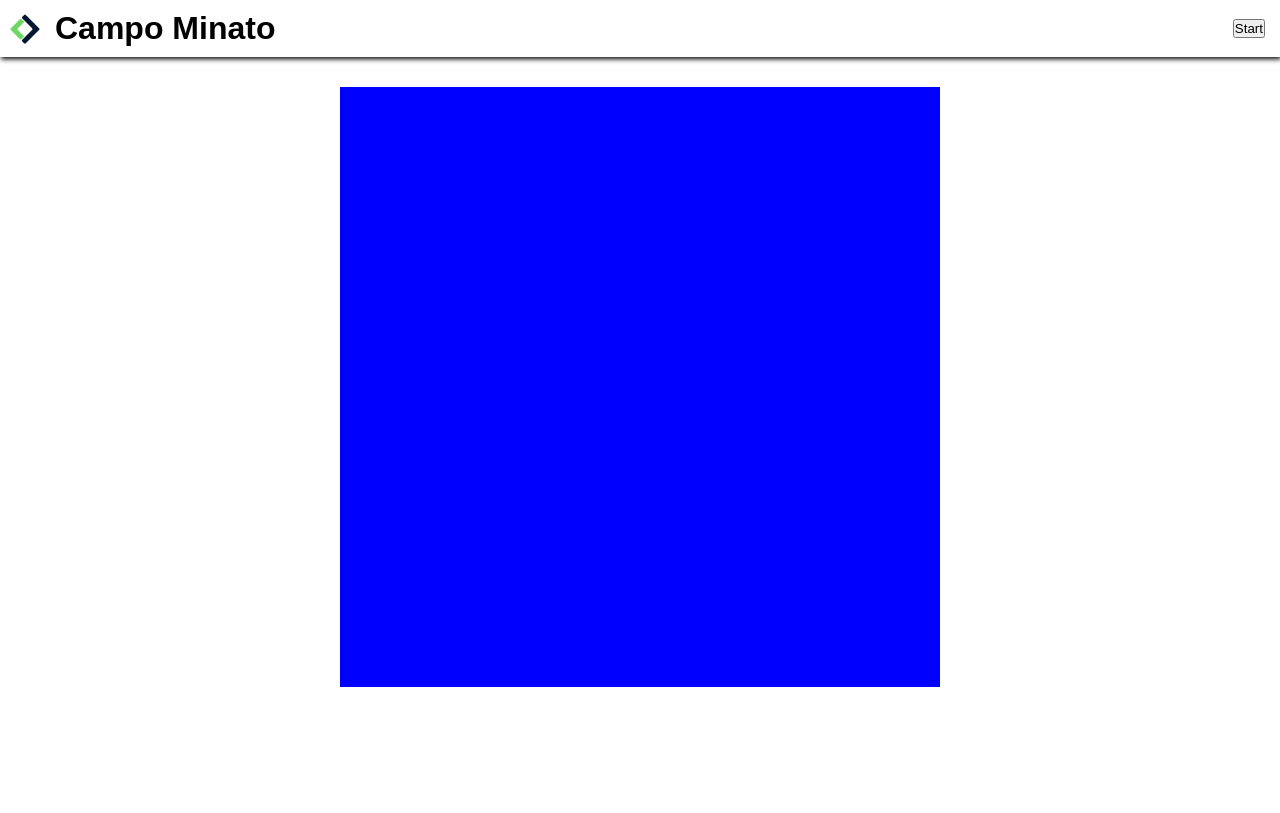
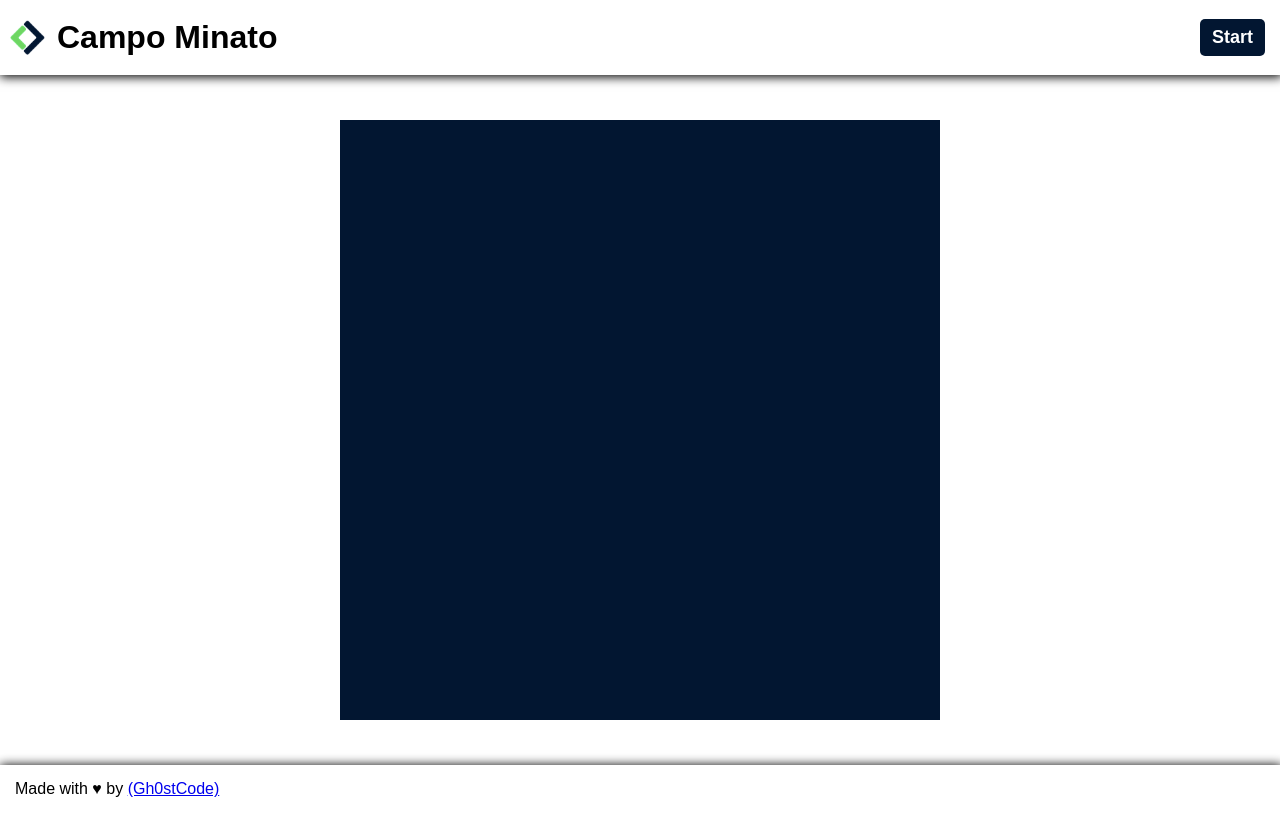
Before and after one commit to gabrielediemmanuele/js-campominato-grid, a plain HTML site: page index.html in a window 1280 px wide. Drawn offline with Linux system fonts and the light colour scheme.

Commit message:
feat: add more style + style button

```diff
--- a/index.html
+++ b/index.html
@@ -31,6 +31,15 @@
         </div>
       </header>
       <div id="grid"></div>
+      <!-- FOOTER-->
+      <footer>
+        <div class="footer-cont">
+          <p>
+            Made with &#9829; by
+            <a href="https://github.com/gabrielediemmanuele">(Gh0stCode)</a>
+          </p>
+        </div>
+      </footer>
     </div>
     <script type="text/javascript" src="./main.js"></script>
   </body>
--- a/style.css
+++ b/style.css
@@ -9,19 +9,20 @@
 /**? Style **/
 .head-cont {
   width: 100%;
-  height: 75x;
+  height: 75px;
   background-color: white;
   /* border: 1px solid red; */
   display: flex;
-  box-shadow: 1px 2px 5px;
-  margin-bottom: 30px;
+  box-shadow: 1px 1px 10px 1px;
+  margin-bottom: 45px;
   padding: 10px;
 }
 
 .left-cont img {
-  width: 30px;
-  margin-right: 15px;
+  width: 35px;
+  margin-right: 12px;
 }
+
 .left-cont {
   display: flex;
   align-items: center;
@@ -38,20 +39,48 @@
   padding: 5px;
 }
 
+#start-button {
+  border-style: none;
+  background-color: #021631;
+  color: white;
+  padding: 8px 12px;
+  font-size: 18px;
+  border-radius: 5px;
+  font-weight: bold;
+  cursor: pointer;
+}
+
+#start-button:hover {
+  background-color: #6ed663;
+  color: #021631;
+}
+
+.footer-cont {
+  width: 100%;
+  background-color: white;
+  /* border: 1px solid red; */
+  display: flex;
+  box-shadow: 1px 1px 10px 1px;
+  margin-top: 45px;
+  padding: 15px;
+}
+
+/**? JS **/
 /** Griglia **/
 #grid {
   width: 600px;
   height: 600px;
-  background-color: blue;
+  background-color: #021631;
   display: flex;
   flex-wrap: wrap;
   margin: 10px auto;
+  color: #6ed663;
 }
 
 .cell {
   width: calc(100% / 10);
   aspect-ratio: 1;
-  border: 1px solid limegreen;
+  border: 1px solid #4f5bdb;
   display: flex;
   justify-content: center;
   align-items: center;
@@ -59,4 +88,6 @@
 
 .lightskyblue {
   background-color: lightskyblue;
+  color: #021631;
+  font-weight: bold;
 }
```
